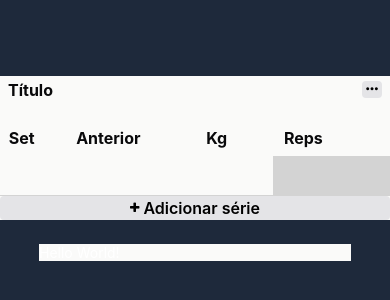
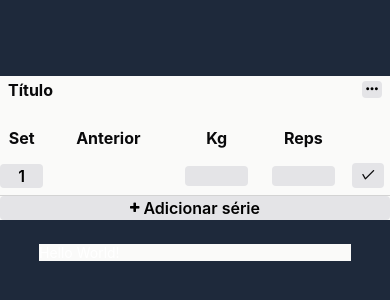
Before and after one commit to fdevos1/gymbro-mobile, a React Native app: screen / in a window 390 px wide. Shown: the part 254-554 px from the top of the page. Built offline with nearby package versions, Linux system fonts and the light colour scheme.

Commit message:
adding and removing sets

```diff
--- a/src/components/WorkoutBox.tsx
+++ b/src/components/WorkoutBox.tsx
@@ -8,7 +8,7 @@ import {
   View,
 } from 'react-native';
 
-import {GestureHandlerRootView} from 'react-native-gesture-handler';
+import {FlatList, GestureHandlerRootView} from 'react-native-gesture-handler';
 
 import PlusIcon from 'react-native-vector-icons/FontAwesome';
 import OptionIcon from 'react-native-vector-icons/SimpleLineIcons';
@@ -42,7 +42,11 @@ const WorkoutBox = () => {
   };
 
   const handleRemove = (id: number) => {
+    console.log('entrou');
+
     setNumOfSets(prevState => prevState.filter(item => item.id !== id));
+
+    console.log(numOfSets);
   };
 
   return (
@@ -93,7 +97,11 @@ const WorkoutBox = () => {
       - Input para reps
       */}
       <GestureHandlerRootView>
-        <WorkoutBoxRow item={numOfSets} handleRemove={handleRemove} />
+        <FlatList
+          data={numOfSets}
+          renderItem={renderItem}
+          keyExtractor={(_, index) => index.toString()}
+        />
       </GestureHandlerRootView>
 
       {/* Botão para adicionar uma série ao exercicio selecionado */}
@@ -105,6 +113,10 @@ const WorkoutBox = () => {
       </TouchableOpacity>
     </View>
   );
+
+  function renderItem({item}: {item: ISet}) {
+    return <WorkoutBoxRow item={item} handleRemove={handleRemove} />;
+  }
 };
 
 const table = StyleSheet.create({
--- a/src/components/WorkoutBoxRow.tsx
+++ b/src/components/WorkoutBoxRow.tsx
@@ -9,16 +9,17 @@ import Animated, {
   runOnJS,
   useAnimatedStyle,
   useSharedValue,
+  withSpring,
   withTiming,
 } from 'react-native-reanimated';
-import {FlatList, Gesture, GestureDetector} from 'react-native-gesture-handler';
+import {Gesture, GestureDetector} from 'react-native-gesture-handler';
 
 import {ISet} from '../types/Workout';
 
 import WorkoutSetLayout from './WorkoutSetLayout';
 
 interface WorkoutBoxRowProps {
-  item: ISet | ISet[];
+  item: ISet;
   handleRemove: (id: number) => void;
 }
 
@@ -127,7 +128,8 @@ const WorkoutBoxRow = ({item, handleRemove}: WorkoutBoxRowProps) => {
       <View style={styles.deleteContainer}>
         <Animated.View style={[styles.deleteInnerContainer, rDeleteViewStyles]}>
           <AnimatedTouchableOpacity
-            style={[styles.textContainer, rTextContainer]}>
+            style={[styles.textContainer, rTextContainer]}
+            onPress={handlePress}>
             <Animated.Text style={[styles.remove, rRemove]}>
               Remover
             </Animated.Text>
@@ -138,23 +140,15 @@ const WorkoutBoxRow = ({item, handleRemove}: WorkoutBoxRowProps) => {
         </Animated.View>
       </View>
       <GestureDetector gesture={gesture}>
-        <FlatList
-          data={item}
-          renderItem={renderItem}
-          keyExtractor={(_, index) => index.toString()}
-        />
+        <WorkoutSetLayout item={item} style={rInnerContainer} />
       </GestureDetector>
     </Animated.View>
   );
 
-  function renderItem({item}: {item: ISet}) {
-    return (
-      <WorkoutSetLayout
-        item={item}
-        style={rInnerContainer}
-        handleRemove={handleRemove(item.id)}
-      />
-    );
+  function handlePress() {
+    transX.value = withSpring(-DEVICE_WIDTH, undefined, () => {
+      viewHeight.value = 0;
+    });
   }
 };
 
@@ -168,7 +162,7 @@ const styles = StyleSheet.create({
   deleteContainer: {
     position: 'absolute',
     right: 0,
-    backgroundColor: 'lightgrey',
+    backgroundColor: '#ff5050',
     justifyContent: 'center',
     alignItems: 'flex-end',
     height: '100%',
@@ -189,7 +183,6 @@ const styles = StyleSheet.create({
   deleteInnerContainer: {
     position: 'absolute',
     backgroundColor: '#ff5050',
-    borderRadius: 200,
     justifyContent: 'center',
     alignItems: 'center',
   },
```
